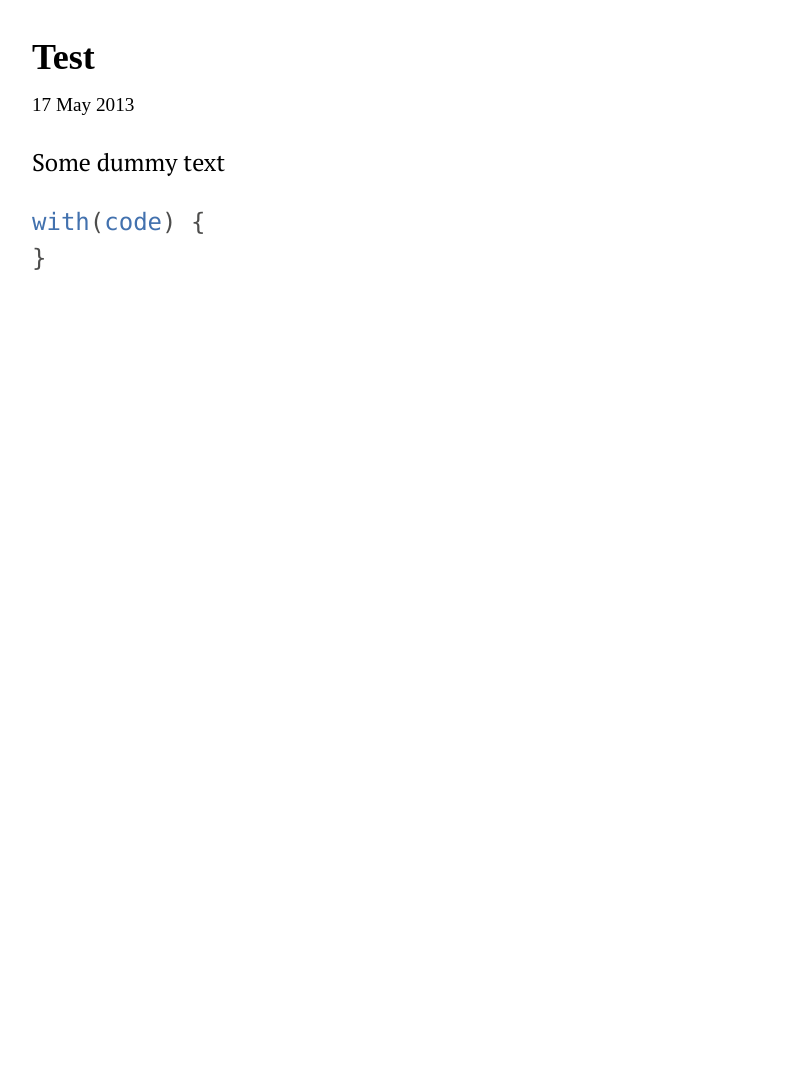
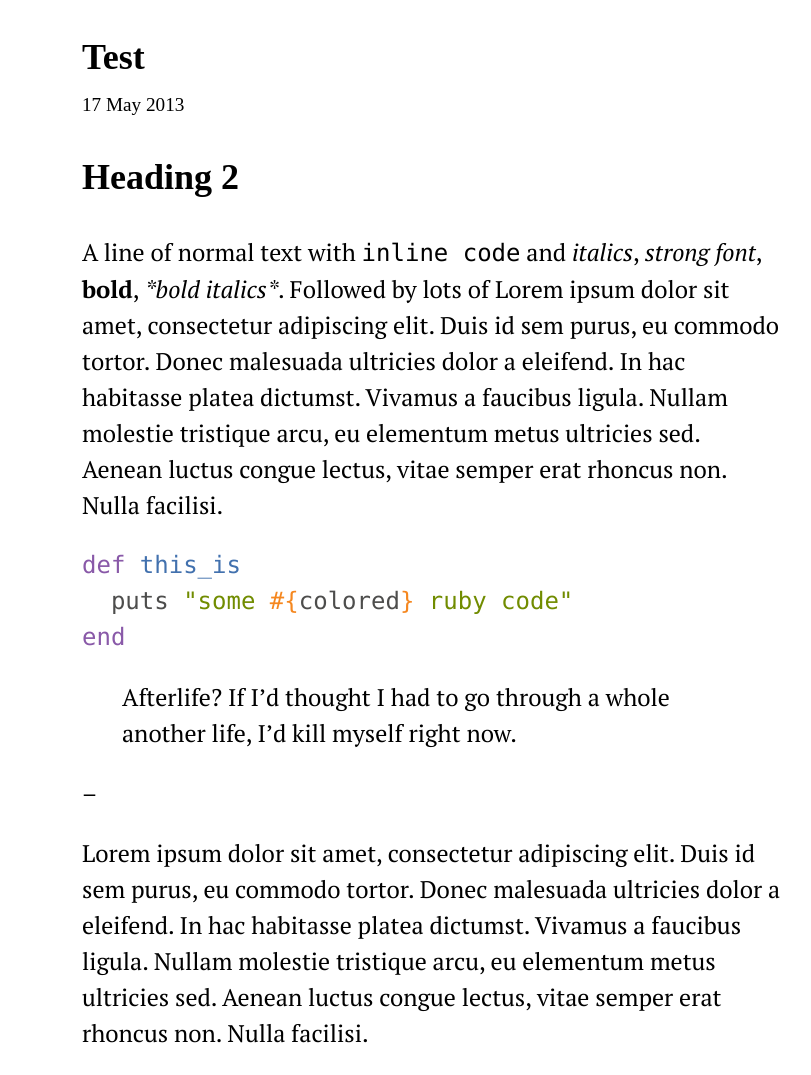
Before and after one commit to lvivski/blog, a Jekyll site: the page built from _posts/2013-05-17-test.md, in a window 1280 px wide. Shown: the whole page, without its empty margins (208-1019 px from the left). Built offline with Jekyll 4.4.1, drawn with Linux system fonts in a browser that asks for light colours; some web fonts are replaced; Markdown is read by kramdown in place of the engine named in the settings; before the commit the page ends 900 px from its top, so only the background shows below that.

Commit message:
better test

````diff
--- a/_posts/2013-05-17-test.md
+++ b/_posts/2013-05-17-test.md
@@ -2,9 +2,18 @@
 layout: post
 title: Test
 ---
-Some dummy text
+## Heading 2
 
-```js
-with(code) {
-}
+A line of normal text with `inline code` and _italics_, *strong font*, **bold**, _*bold italics*_. Followed by lots of Lorem ipsum dolor sit amet, consectetur adipiscing elit. Duis id sem purus, eu commodo tortor. Donec malesuada ultricies dolor a eleifend. In hac habitasse platea dictumst. Vivamus a faucibus ligula. Nullam molestie tristique arcu, eu elementum metus ultricies sed. Aenean luctus congue lectus, vitae semper erat rhoncus non. Nulla facilisi.
+
+```ruby
+def this_is
+  puts "some #{colored} ruby code"
+end
 ```
+
+>  Afterlife? If I'd thought I had to go through a whole another life, I'd kill myself right now.
+
+--
+
+Lorem ipsum dolor sit amet, consectetur adipiscing elit. Duis id sem purus, eu commodo tortor. Donec malesuada ultricies dolor a eleifend. In hac habitasse platea dictumst. Vivamus a faucibus ligula. Nullam molestie tristique arcu, eu elementum metus ultricies sed. Aenean luctus congue lectus, vitae semper erat rhoncus non. Nulla facilisi.
--- a/css/main.css
+++ b/css/main.css
@@ -5,7 +5,7 @@ html {
 }
 
 body {
-	width: 800px;
+	width: 700px;
 	margin: 0 auto;
 	font-size: 2.4em;
 }
````
